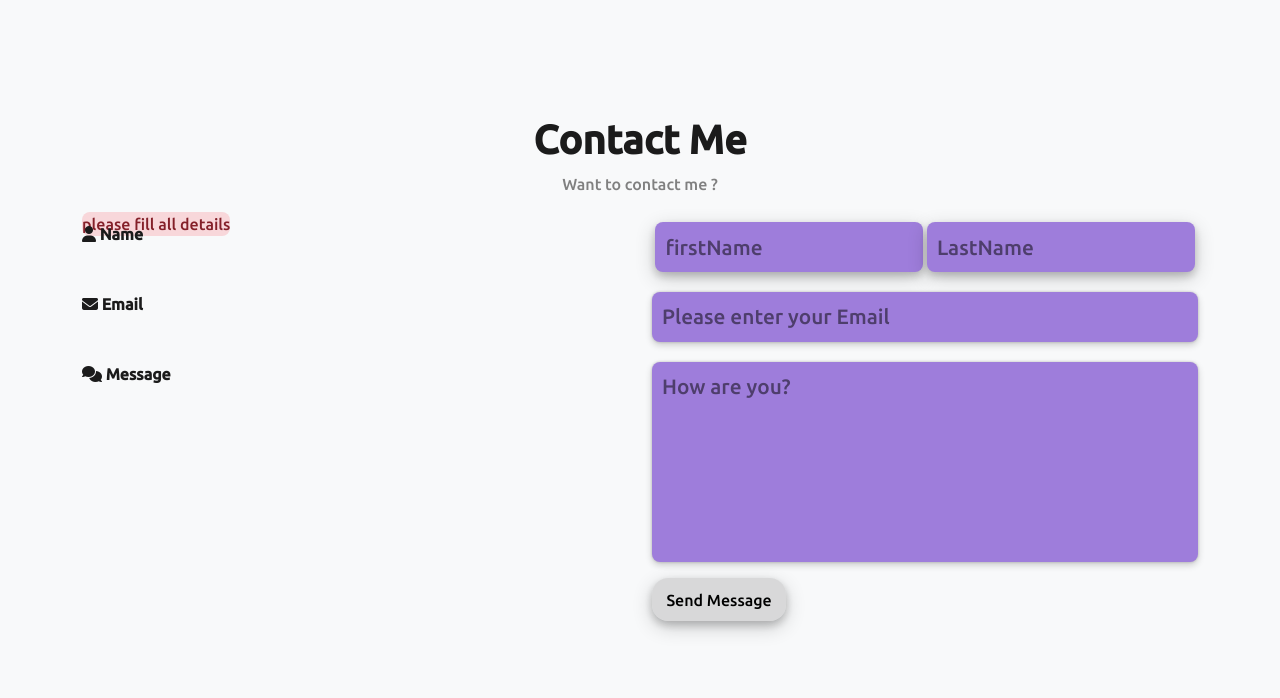
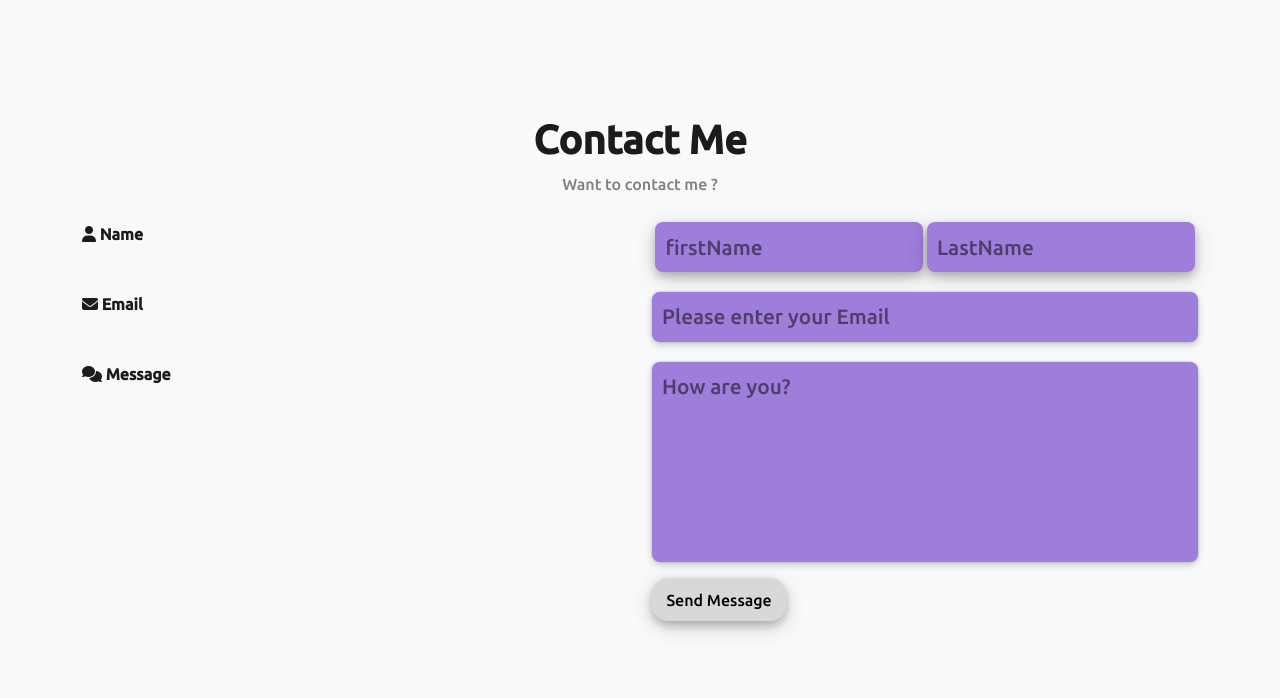
Before and after one commit to Kishn0109/MyPortfolio, a plain HTML site: page index.html in a window 1280 px wide. Shown: the part 3151-3849 px from the top of the page. Drawn offline with nearby package versions, Linux system fonts and the light colour scheme; a script that the page names is missing.

Commit message:
update index.html

```diff
--- a/index.html
+++ b/index.html
@@ -706,7 +706,7 @@
       <div class="myalert alert-danger hide-alert" role="alert" id="error-dengar">
 	        please fill all details
 	    </div>
-      <div class="myalert alert-danger hid-alert" role="alert" id="server-error-dengar">
+      <div class="myalert alert-danger hide-alert" role="alert" id="server-error-dengar">
 	        please fill all details
 	    </div>
       <div class="contact-data" style="position: relative;">
```
